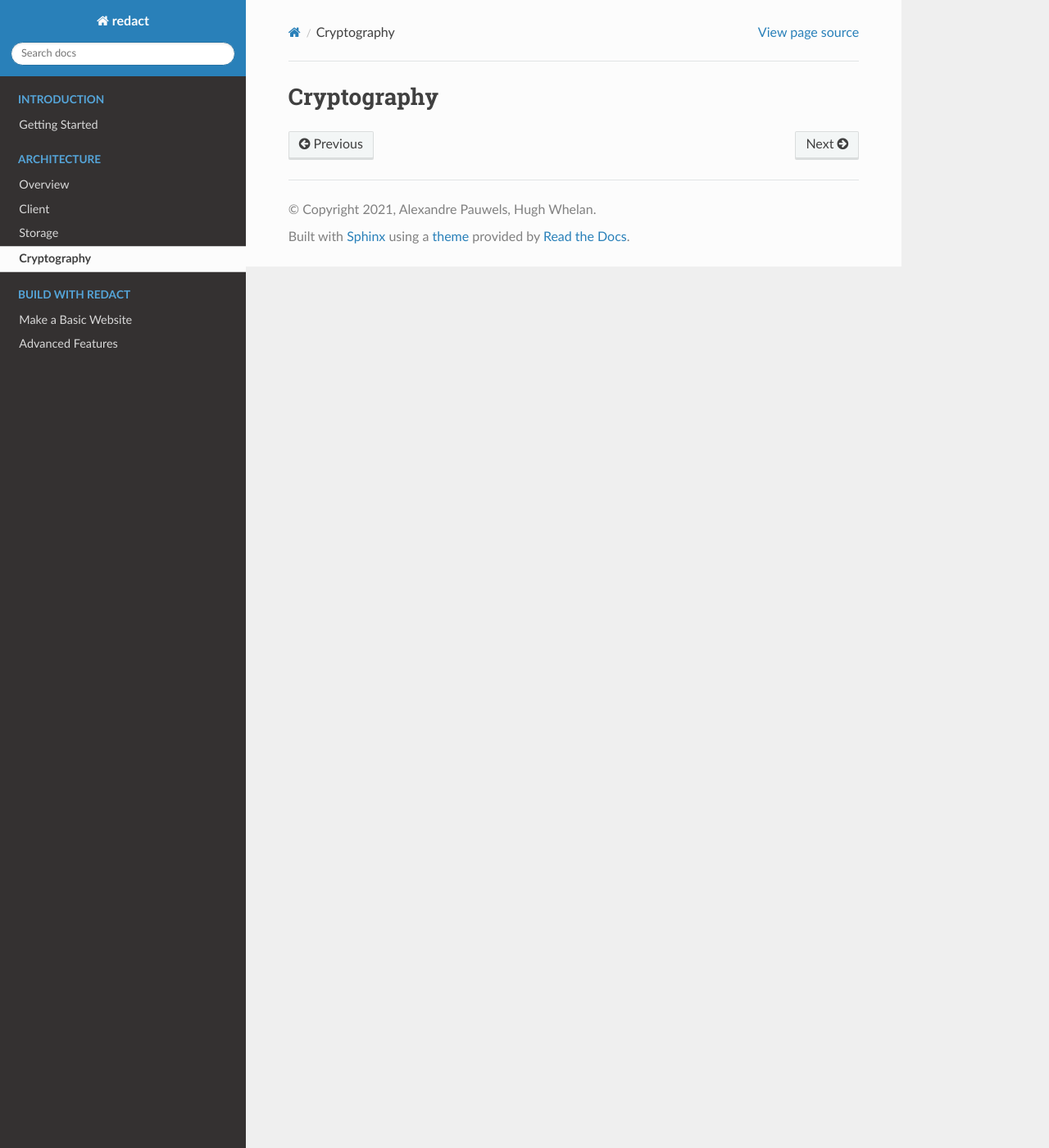
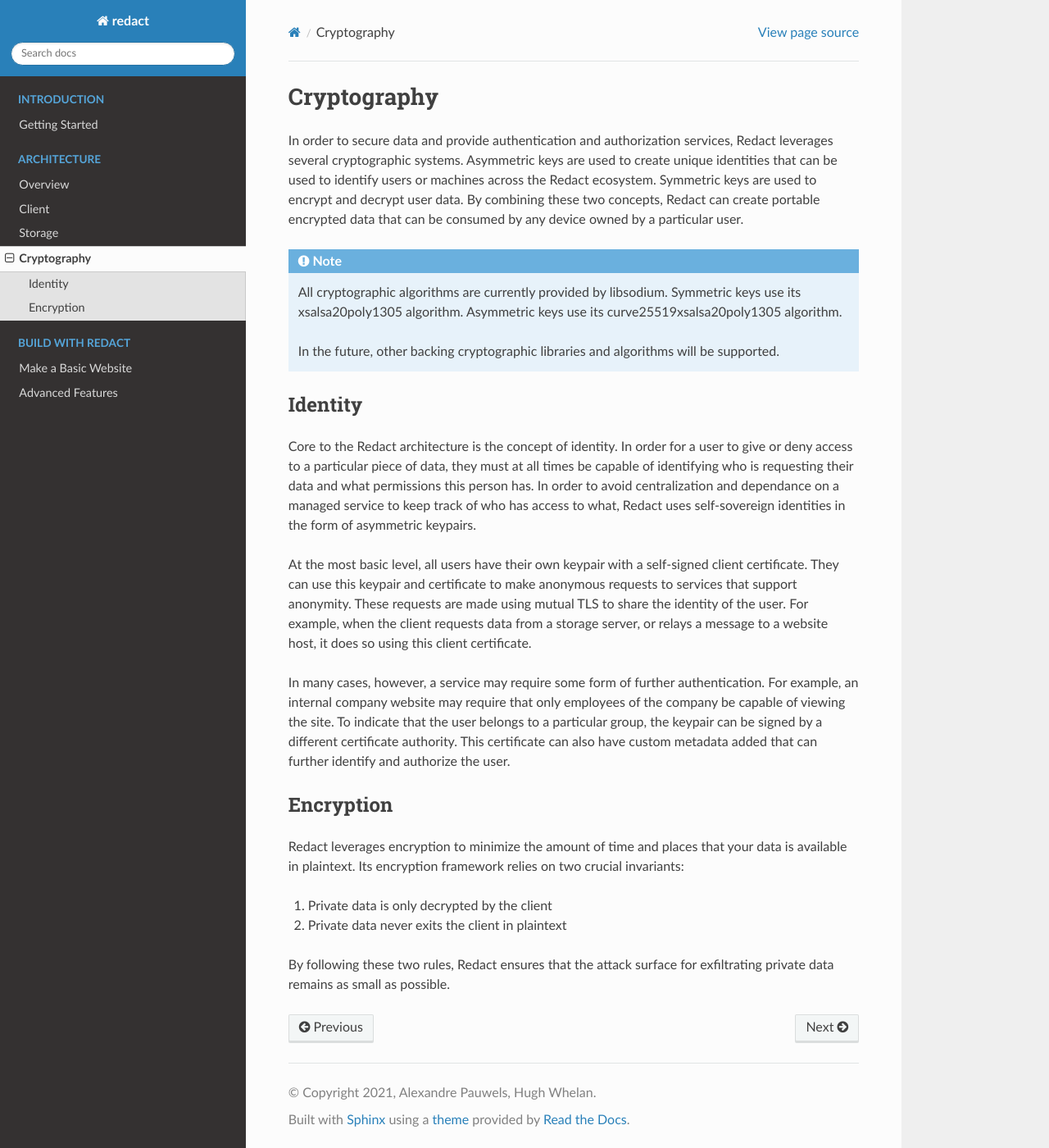
Before and after one commit to pauwels-labs/redact-docs, a Sphinx documentation site: the page built from source/cryptography.rst, in a window 1280 px wide and 1400 px high. Shown: the whole window at 82% size. Built offline with Sphinx 7.4.7 and the Read the Docs theme 2.0.0, drawn with Linux system fonts in a browser that asks for light colours.

Commit message:
feat: add cryptography section

```diff
--- a/source/cryptography.rst
+++ b/source/cryptography.rst
@@ -1,3 +1,54 @@
 ==============
  Cryptography
 ==============
+
+In order to secure data and provide authentication and authorization services,
+Redact leverages several cryptographic systems. Asymmetric keys are used to
+create unique identities that can be used to identify users or machines across
+the Redact ecosystem. Symmetric keys are used to encrypt and decrypt user data.
+By combining these two concepts, Redact can create portable encrypted data that
+can be consumed by any device owned by a particular user.
+
+.. note:: All cryptographic algorithms are currently provided by
+   libsodium. Symmetric keys use its xsalsa20poly1305 algorithm. Asymmetric keys
+   use its curve25519xsalsa20poly1305 algorithm.
+
+   In the future, other backing cryptographic libraries and algorithms will be
+   supported.
+
+Identity
+--------
+
+Core to the Redact architecture is the concept of identity. In order for a user
+to give or deny access to a particular piece of data, they must at all times be
+capable of identifying who is requesting their data and what permissions this
+person has. In order to avoid centralization and dependance on a managed service
+to keep track of who has access to what, Redact uses self-sovereign identities
+in the form of asymmetric keypairs.
+
+At the most basic level, all users have their own keypair with a self-signed
+client certificate. They can use this keypair and certificate to make anonymous
+requests to services that support anonymity. These requests are made using
+mutual TLS to share the identity of the user. For example, when the client
+requests data from a storage server, or relays a message to a website host, it
+does so using this client certificate.
+
+In many cases, however, a service may require some form of further
+authentication. For example, an internal company website may require that only
+employees of the company be capable of viewing the site. To indicate that the
+user belongs to a particular group, the keypair can be signed by a different
+certificate authority. This certificate can also have custom metadata added that
+can further identify and authorize the user.
+
+Encryption
+----------
+
+Redact leverages encryption to minimize the amount of time and places that your
+data is available in plaintext. Its encryption framework relies on two crucial
+invariants:
+
+1. Private data is only decrypted by the client
+2. Private data never exits the client in plaintext
+
+By following these two rules, Redact ensures that the attack surface for
+exfiltrating private data remains as small as possible.
```
